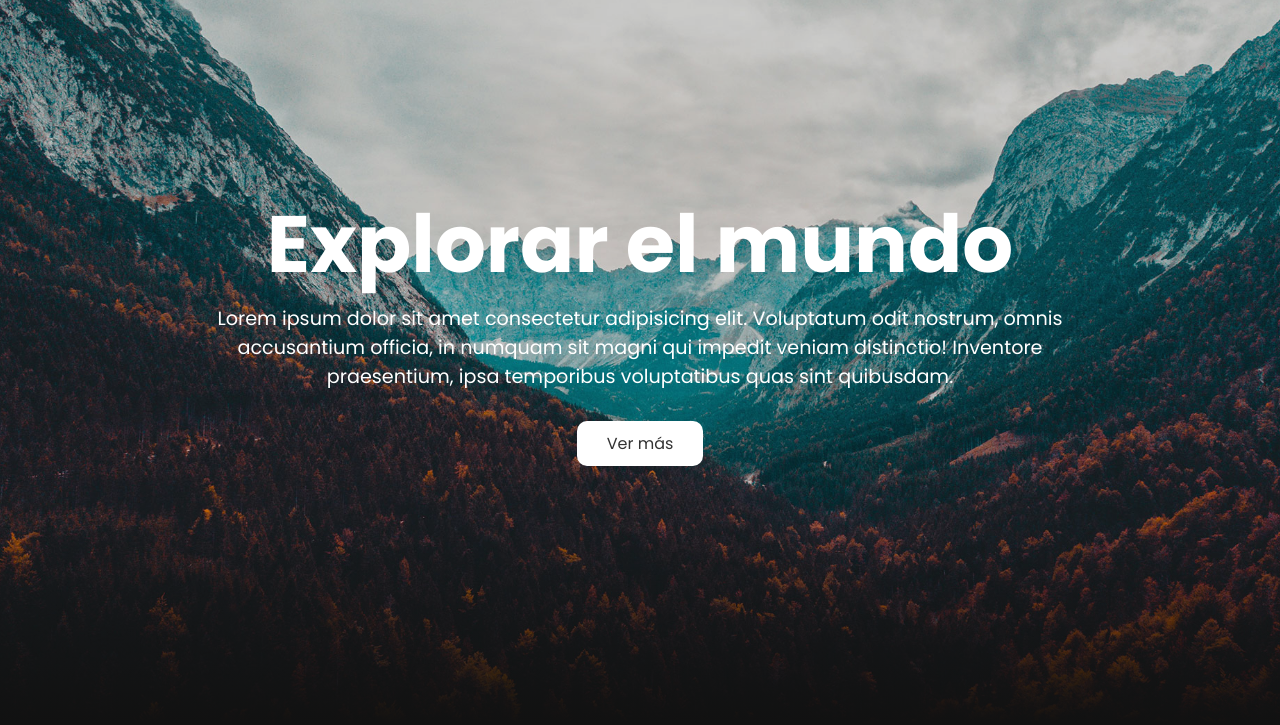
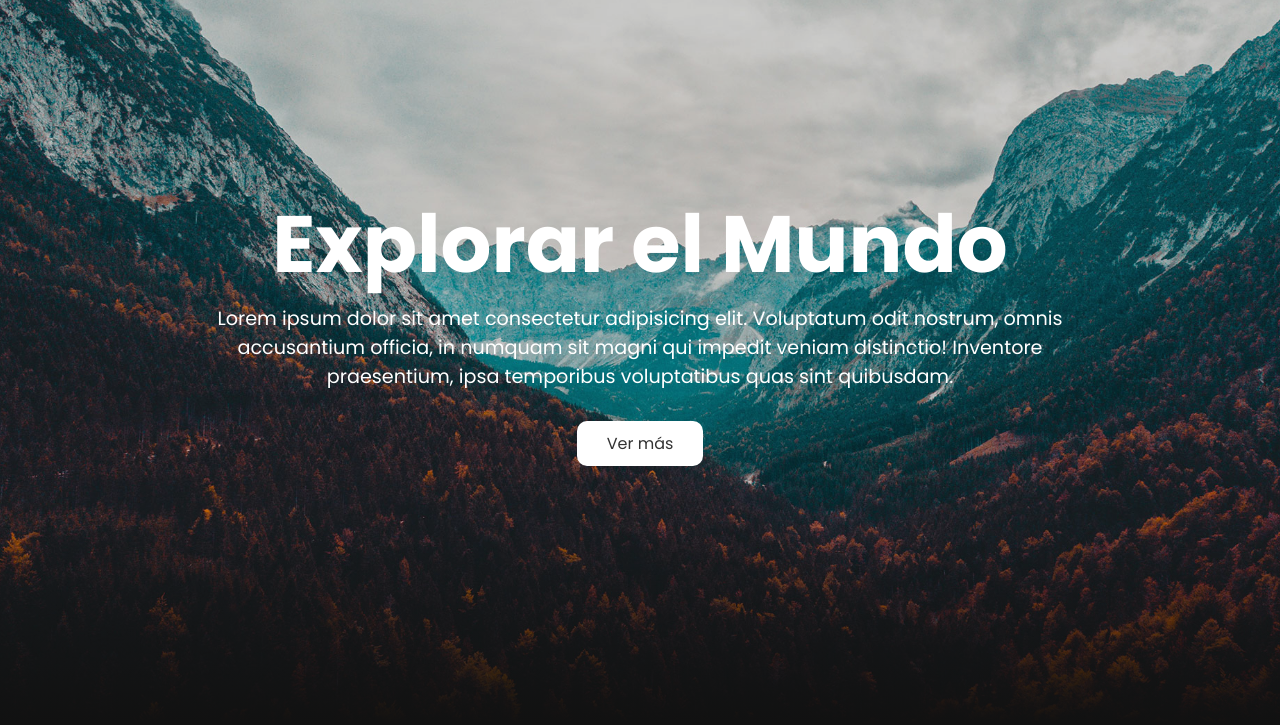
Before and after one commit to 2205leosan/Turismo, a plain HTML site: page index.html in a window 1280 px wide. Shown: the part 75-800 px from the top of the page. Drawn offline with Linux system fonts and the light colour scheme.

Commit message:
mayuscula

```diff
--- a/index.html
+++ b/index.html
@@ -16,7 +16,7 @@
       <section class="banner">
         <img src="img/banner.jpg" class="fitBg" />
         <div class="content">
-          <h2>Explorar el mundo</h2>
+          <h2>Explorar el Mundo</h2>
           <p>
             Lorem ipsum dolor sit amet consectetur adipisicing elit. Voluptatum
             odit nostrum, omnis accusantium officia, in numquam sit magni qui
```
